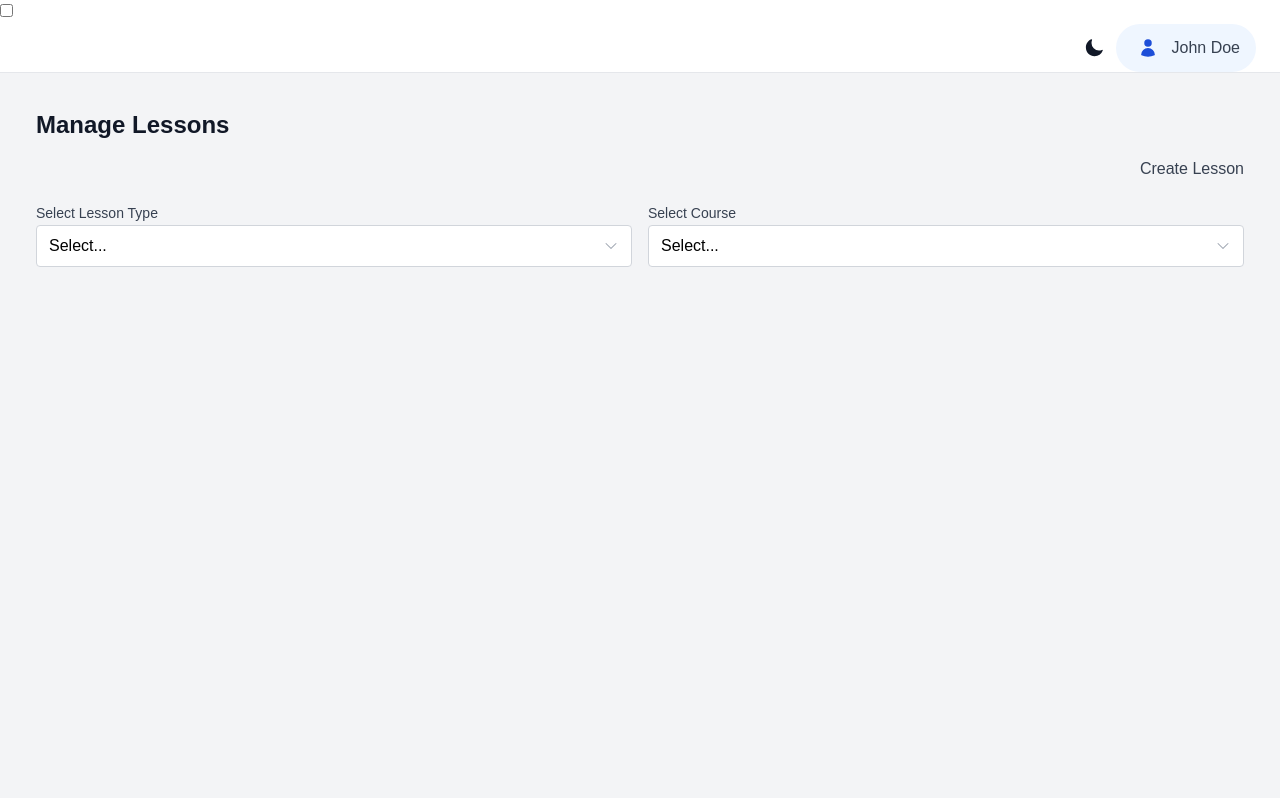
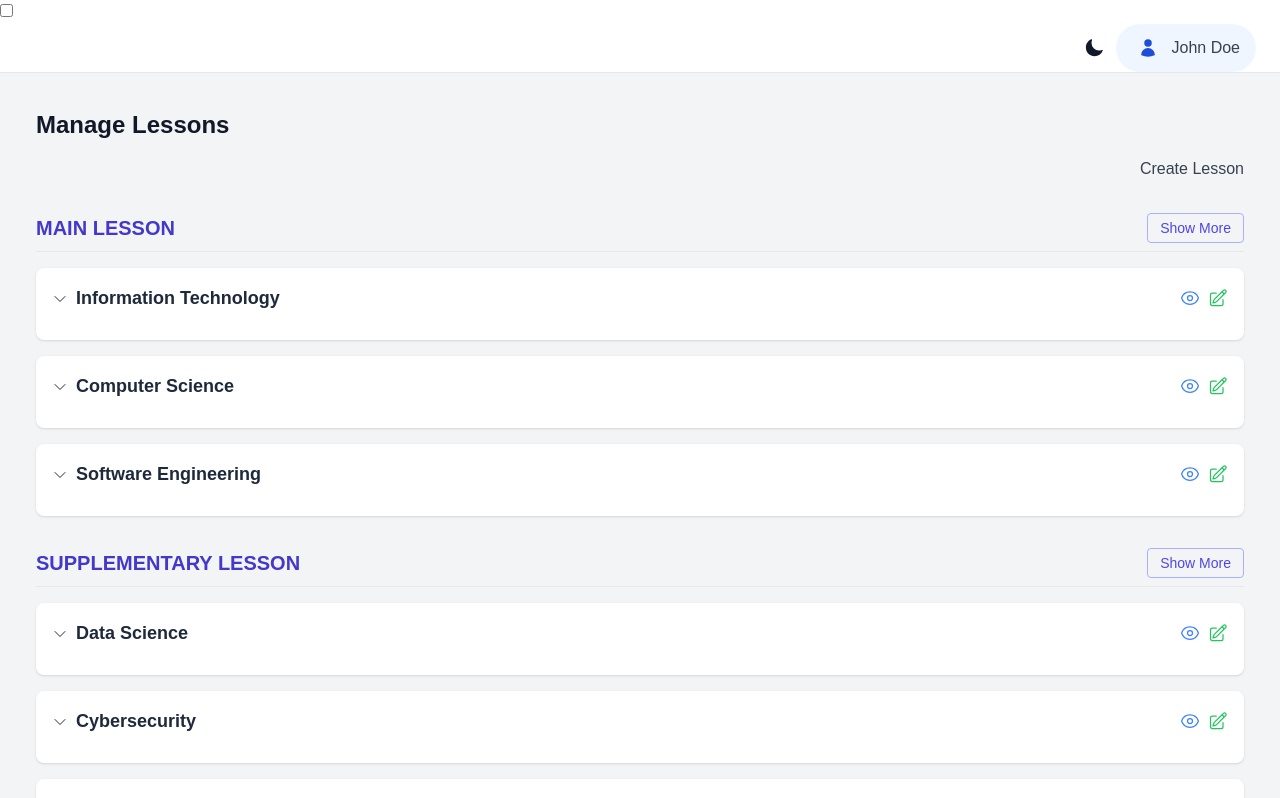
Before and after one commit to Uma-MCMXC/self-paced-learning, a Next.js app in the folder frontend/: page /lecturer/lesson/manage in a window 1280 px wide. Shown: the top 798 px of the page. Built offline with nearby package versions, Linux system fonts and the light colour scheme.

Commit message:
frontend: edit show lesson

```diff
--- a/frontend/app/lecturer/lesson/manage/page.tsx
+++ b/frontend/app/lecturer/lesson/manage/page.tsx
@@ -5,7 +5,6 @@ import PageContainer from '@/app/components/ui/PageContainer'
 import Button from '@/app/components/ui/Button'
 import StatusToggleButton from '@/app/components/ui/StatusToggleButton'
 import Toast from '@/app/components/ui/Toast'
-import SelectInput from '@/app/components/ui/SelectInput'
 import CardContainer from '@/app/components/ui/CardContainer'
 import FormInput from '@/app/components/ui/FormInput'
 import Badge from '@/app/components/ui/Badge'
@@ -13,50 +12,140 @@ import {
   EyeIcon,
   PencilSquareIcon,
   TrashIcon,
-  ArrowsUpDownIcon,
   ClockIcon,
   CalendarDaysIcon,
   BookOpenIcon,
   VideoCameraIcon,
   DocumentIcon,
   LinkIcon,
+  ChevronDownIcon,
+  ChevronUpIcon,
 } from '@heroicons/react/24/outline'
 import Link from 'next/link'
 
+// sampleLessons remains unchanged
 const sampleLessons = [
+  // 🟦 MAIN LESSONS
   {
     id: '1',
     course: 'Information Technology',
     type: 'Main Lesson',
-    lessons: Array.from({ length: 10 }, (_, i) => ({
-      id: `1.${i + 1}`,
-      title: `บทที่ ${i + 1}`,
+    lessons: [
+      {
+        id: '1.1',
+        title: 'บทที่ 1: Introduction to IT',
         updatedAt: '2025-04-01',
-      duration: `${5 + i} mins`,
-      sub:
-        i % 2 === 0
-          ? Array.from({ length: 2 }, (_, j) => ({
-              id: `1.${i + 1}.${j + 1}`,
-              title: `บทที่ ${i + 1}.${j + 1}`,
-            }))
-          : [],
-      status: i % 3 === 0 ? 'inactive' : 'active',
-      instructors: [`Dr. ${i % 2 === 0 ? 'Bob' : 'Alice'}`],
-      videoUrl: 'https://youtu.be/sample',
-      pdfUrl: '/docs/sample.pdf',
-      files: [{ name: 'slide.pdf' }, { name: 'quiz.docx' }],
-    })),
+        duration: '10 mins',
+        sub: [],
+        status: 'active',
+        instructors: ['Dr. Bob'],
+        videoUrl: 'https://youtu.be/sample1',
+        pdfUrl: '/docs/sample1.pdf',
+        files: [],
+      },
+      {
+        id: '1.2',
+        title: 'บทที่ 2: Computer Hardware',
+        updatedAt: '2025-04-02',
+        duration: '12 mins',
+        sub: [],
+        status: 'active',
+        instructors: ['Dr. Alice'],
+        videoUrl: 'https://youtu.be/sample2',
+        pdfUrl: '/docs/sample2.pdf',
+        files: [],
+      },
+    ],
   },
   {
     id: '2',
+    course: 'Computer Science',
+    type: 'Main Lesson',
+    lessons: [
+      {
+        id: '2.1',
+        title: 'บทที่ 1: Algorithms',
+        updatedAt: '2025-04-03',
+        duration: '15 mins',
+        sub: [],
+        status: 'inactive',
+        instructors: ['Dr. John'],
+        videoUrl: '',
+        pdfUrl: '',
+        files: [],
+      },
+    ],
+  },
+  {
+    id: '3',
+    course: 'Software Engineering',
+    type: 'Main Lesson',
+    lessons: [
+      {
+        id: '3.1',
+        title: 'บทที่ 1: Software Development Life Cycle',
+        updatedAt: '2025-04-04',
+        duration: '9 mins',
+        sub: [],
+        status: 'active',
+        instructors: ['Dr. Kim'],
+        videoUrl: '',
+        pdfUrl: '',
+        files: [],
+      },
+    ],
+  },
+  {
+    id: '4',
+    course: 'Web Development',
+    type: 'Main Lesson',
+    lessons: [
+      {
+        id: '4.1',
+        title: 'บทที่ 1: HTML Basics',
+        updatedAt: '2025-04-05',
+        duration: '11 mins',
+        sub: [],
+        status: 'active',
+        instructors: ['Dr. Sam'],
+        videoUrl: 'https://youtu.be/sample-html',
+        pdfUrl: '',
+        files: [],
+      },
+    ],
+  },
+  {
+    id: '5',
+    course: 'Database Systems',
+    type: 'Main Lesson',
+    lessons: [
+      {
+        id: '5.1',
+        title: 'บทที่ 1: Relational Databases',
+        updatedAt: '2025-04-06',
+        duration: '13 mins',
+        sub: [],
+        status: 'active',
+        instructors: ['Dr. Nina'],
+        videoUrl: '',
+        pdfUrl: '/docs/db.pdf',
+        files: [],
+      },
+    ],
+  },
+
+  // 🟩 SUPPLEMENTARY LESSONS
+  {
+    id: '6',
     course: 'Data Science',
     type: 'Supplementary Lesson',
     lessons: [
       {
-        id: '2.1',
-        title: 'บทที่ 1',
-        updatedAt: '2025-04-15',
+        id: '6.1',
+        title: 'เสริม: Data Cleaning',
+        updatedAt: '2025-04-07',
         duration: '7 mins',
+        sub: [],
         status: 'active',
         instructors: ['Dr. Lisa'],
         videoUrl: '',
@@ -66,17 +155,75 @@ const sampleLessons = [
     ],
   },
   {
-    id: '3',
-    course: 'Computer Science',
-    type: 'Main Lesson',
+    id: '7',
+    course: 'Cybersecurity',
+    type: 'Supplementary Lesson',
     lessons: [
       {
-        id: '3.1',
-        title: 'บทที่ 1',
-        updatedAt: '2025-03-30',
-        duration: '8 mins',
+        id: '7.1',
+        title: 'เสริม: Password Management',
+        updatedAt: '2025-04-08',
+        duration: '5 mins',
+        sub: [],
+        status: 'active',
+        instructors: ['Dr. Ray'],
+        videoUrl: '',
+        pdfUrl: '',
+        files: [],
+      },
+    ],
+  },
+  {
+    id: '8',
+    course: 'Cloud Computing',
+    type: 'Supplementary Lesson',
+    lessons: [
+      {
+        id: '8.1',
+        title: 'เสริม: Intro to AWS',
+        updatedAt: '2025-04-09',
+        duration: '6 mins',
+        sub: [],
         status: 'inactive',
-        instructors: ['Dr. John'],
+        instructors: ['Dr. Kate'],
+        videoUrl: '',
+        pdfUrl: '',
+        files: [],
+      },
+    ],
+  },
+  {
+    id: '9',
+    course: 'AI Fundamentals',
+    type: 'Supplementary Lesson',
+    lessons: [
+      {
+        id: '9.1',
+        title: 'เสริม: AI Ethics',
+        updatedAt: '2025-04-10',
+        duration: '9 mins',
+        sub: [],
+        status: 'active',
+        instructors: ['Dr. Ben'],
+        videoUrl: '',
+        pdfUrl: '',
+        files: [],
+      },
+    ],
+  },
+  {
+    id: '10',
+    course: 'IoT Basics',
+    type: 'Supplementary Lesson',
+    lessons: [
+      {
+        id: '10.1',
+        title: 'เสริม: Sensor Networks',
+        updatedAt: '2025-04-11',
+        duration: '10 mins',
+        sub: [],
+        status: 'active',
+        instructors: ['Dr. June'],
         videoUrl: '',
         pdfUrl: '',
         files: [],
@@ -85,16 +232,10 @@ const sampleLessons = [
   },
 ]
 
-const reportOptions = [
-  { label: 'Main Lesson', value: 'Main Lesson' },
-  { label: 'Supplementary Lesson', value: 'Supplementary Lesson' },
-]
-
 export default function LessonCardPage() {
   const [toastMsg, setToastMsg] = useState<string | null>(null)
-  const [selectedCourseId, setSelectedCourseId] = useState<string>('')
-  const [selectedReport, setSelectedReport] = useState<string>('')
-  const [search, setSearch] = useState<string>('')
+  const [expandedCourses, setExpandedCourses] = useState<string[]>([])
+  const [showAllCourses, setShowAllCourses] = useState<Record<string, boolean>>({})
 
   const toggleStatus = (courseId: string, lessonId: string) => {
     const course = sampleLessons.find((s) => s.id === courseId)
@@ -106,175 +247,161 @@ export default function LessonCardPage() {
     }
   }
 
-  const filteredCourses = sampleLessons.filter(
-    (c) => c.id === selectedCourseId && c.type === selectedReport
+  const toggleCourseExpand = (courseId: string) => {
+    setExpandedCourses((prev) =>
+      prev.includes(courseId) ? prev.filter((id) => id !== courseId) : [...prev, courseId]
     )
-  const selectedCourse = filteredCourses[0]
+  }
+
+  const toggleShowAllCourses = (type: string) => {
+    setShowAllCourses((prev) => ({ ...prev, [type]: !prev[type] }))
+  }
 
   const renderLessonCard = (lesson: any, courseId: string) => (
-    <CardContainer key={lesson.id} className="shadow-md">
-      {/* Title + ID */}
+    <CardContainer key={lesson.id} className="shadow border border-gray-200 dark:border-gray-700">
       <div className="flex justify-between items-start">
-        <div>
-          <div className="text-lg font-semibold text-gray-900 dark:text-white">{lesson.title}</div>
-        </div>
-        <div className="text-sm text-gray-500 dark:text-gray-400 flex flex-col items-end gap-1 whitespace-nowrap">
+        <div className="text-base font-semibold text-gray-900 dark:text-white">{lesson.title}</div>
+        <div className="text-sm text-gray-500 dark:text-gray-400 flex flex-col items-end gap-1">
           <span className="flex items-center gap-1">
-            <ClockIcon className="w-4 h-4" />
-            {lesson.duration}
+            <ClockIcon className="w-4 h-4" /> {lesson.duration}
           </span>
           <span className="flex items-center gap-1">
-            <CalendarDaysIcon className="w-4 h-4" />
-            {lesson.updatedAt}
+            <CalendarDaysIcon className="w-4 h-4" /> {lesson.updatedAt}
           </span>
         </div>
       </div>
-
-      {/* Summary Info */}
       <div className="mt-2 grid grid-cols-1 md:grid-cols-2 gap-2 text-sm text-gray-600 dark:text-gray-300">
         {lesson.sub?.length > 0 && (
-          <div>
-            <span className="flex items-center gap-1">
-              <BookOpenIcon className="w-4 h-4" /> Topic-lessons: {lesson.sub.length} บท
-            </span>
+          <div className="flex items-center gap-1">
+            <BookOpenIcon className="w-4 h-4" /> {lesson.sub.length} Topics
           </div>
         )}
         {lesson.videoUrl && (
-          <div>
-            <span className="flex items-center gap-1">
-              <VideoCameraIcon className="w-4 h-4" /> Video:{' '}
+          <div className="flex items-center gap-1">
+            <VideoCameraIcon className="w-4 h-4" />
             <a
               href={lesson.videoUrl}
+              className="text-blue-500 hover:underline"
               target="_blank"
-                className="text-blue-500 hover:underline"
               rel="noopener noreferrer"
             >
               Watch
             </a>
-            </span>
           </div>
         )}
         {lesson.pdfUrl && (
-          <div>
-            <span className="flex items-center gap-1">
-              <DocumentIcon className="w-4 h-4" /> PDF:{' '}
+          <div className="flex items-center gap-1">
+            <DocumentIcon className="w-4 h-4" />
             <a
               href={lesson.pdfUrl}
+              className="text-blue-500 hover:underline"
               target="_blank"
-                className="text-blue-500 hover:underline"
               rel="noopener noreferrer"
             >
-                View
+              View PDF
             </a>
-            </span>
           </div>
         )}
         {lesson.files?.length > 0 && (
-          <div>
-            <span className="flex items-center gap-1">
-              <LinkIcon className="w-4 h-4" /> Link:{' '}
-              <a
-                href={lesson.pdfUrl}
-                target="_blank"
-                className="text-blue-500 hover:underline"
-                rel="noopener noreferrer"
-              >
-                View
-              </a>
-            </span>
+          <div className="flex items-center gap-1">
+            <LinkIcon className="w-4 h-4" /> {lesson.files.length} Attachments
           </div>
         )}
       </div>
-
-      {/* Instructor */}
-      <div className="text-sm mt-3 text-gray-700 dark:text-gray-300">
+      <div className="mt-3 text-sm text-gray-700 dark:text-gray-300">
         👨‍🏫 <span className="font-medium">Instructors:</span> {lesson.instructors.join(', ')}
       </div>
-
-      {/* Action Buttons */}
       <div className="mt-3 flex justify-between items-center">
         <div className="flex items-center gap-2">
           <StatusToggleButton
             status={lesson.status}
             onClick={() => toggleStatus(courseId, lesson.id)}
           />
-          <Badge variant="neutral" className="badge-md border badge-soft border-gray-800">
+          <Badge variant="neutral" className="text-xs border">
             #ID: {lesson.id}
           </Badge>
         </div>
-
-        <div className="flex gap-3">
-          <Link href={`/lecturer/lesson/edit/${lesson.id}`} title="Edit">
-            <PencilSquareIcon className="w-5 h-5 text-green-500 hover:text-green-700" />
+        <div className="flex gap-2">
+          <Link href={`/lecturer/lesson/view/${courseId}`}>
+            <EyeIcon className="w-4 h-4 text-blue-500 hover:text-blue-700" />
           </Link>
-          <button title="Delete">
-            <TrashIcon className="w-5 h-5 text-red-500 hover:text-red-700" />
-          </button>
+          <Link href={`/lecturer/lesson/edit/order-course/${courseId}`}>
+            <PencilSquareIcon className="w-4 h-4 text-green-500 hover:text-green-700" />
+          </Link>
+          <TrashIcon className="w-4 h-4 text-red-500 hover:text-red-700 cursor-pointer" />
         </div>
       </div>
     </CardContainer>
   )
 
+  const groupedLessons = sampleLessons.reduce(
+    (acc, course) => {
+      const type = course.type
+      if (!acc[type]) acc[type] = []
+      acc[type].push(course)
+      return acc
+    },
+    {} as Record<string, typeof sampleLessons>
+  )
+
   return (
     <PageContainer title="Manage Lessons">
-      <div className="mb-5 text-end">
-        <Link href="/lecturer/lesson/create" title="Create Lesson">
+      <div className="mb-8 text-end">
+        <Link href="/lecturer/lesson/create">
           <Button label="Create Lesson" variant="success" />
         </Link>
       </div>
       {toastMsg && <Toast message={toastMsg} type="success" />}
 
-      <div className="grid grid-cols-1 md:grid-cols-2 gap-4 mb-6">
-        <SelectInput
-          id="reportType"
-          label="Select Lesson Type"
-          value={selectedReport}
-          onChange={setSelectedReport}
-          options={reportOptions}
-        />
-        <SelectInput
-          id="course"
-          label="Select Course"
-          value={selectedCourseId}
-          onChange={setSelectedCourseId}
-          options={sampleLessons.map((s) => ({ label: s.course, value: s.id }))}
-        />
+      {Object.entries(groupedLessons).map(([type, courses]) => (
+        <div key={type} className="mb-8">
+          <div className="flex justify-between items-center mb-4 border-b pb-2">
+            <h2 className="text-xl font-bold text-indigo-700 dark:text-white">
+              {type.toUpperCase()}
+            </h2>
+            {courses.length > 3 && (
+              <button
+                className="text-sm text-indigo-600 border border-indigo-300 hover:bg-indigo-50 px-3 py-1 rounded"
+                onClick={() => toggleShowAllCourses(type)}
+              >
+                {showAllCourses[type] ? 'Show Less' : 'Show More'}
+              </button>
+            )}
           </div>
 
-      {selectedReport && selectedCourse && (
-        <div className="bg-gray-50 dark:bg-slate-900 p-4 rounded-xl">
-          <div className="flex items-center justify-between mb-4 border-b pb-2">
-            <div className="text-xl font-bold text-indigo-700 dark:text-white">
-              {selectedReport.toUpperCase()}: {selectedCourse.course}
-            </div>
-            <div className="flex gap-3">
-              <Link href={`/lecturer/lesson/view/${selectedCourse.id}`} title="View Lesson">
+          {(showAllCourses[type] ? courses : courses.slice(0, 3)).map((course) => (
+            <div key={course.id} className="bg-white dark:bg-slate-900 p-4 rounded-lg shadow mb-4">
+              <div className="flex items-center justify-between mb-3">
+                {/* ชื่อรายวิชา */}
+                <button
+                  className="text-lg font-semibold text-slate-800 dark:text-white hover:text-indigo-600 transition"
+                  onClick={() => toggleCourseExpand(course.id)}
+                >
+                  {expandedCourses.includes(course.id) ? (
+                    <ChevronUpIcon className="inline w-4 h-4 mr-2" />
+                  ) : (
+                    <ChevronDownIcon className="inline w-4 h-4 mr-2" />
+                  )}
+                  {course.course}
+                </button>
+                <div className="flex gap-2">
+                  <Link href={`/lecturer/lesson/view/${course.id}`}>
                     <EyeIcon className="w-5 h-5 text-blue-500 hover:text-blue-700" />
                   </Link>
-              <Link
-                href={`/lecturer/lesson/edit/order-course/${selectedCourse.id}`}
-                title="Edit Order Course"
-              >
+                  <Link href={`/lecturer/lesson/edit/order-course/${course.id}`}>
                     <PencilSquareIcon className="w-5 h-5 text-green-500 hover:text-green-700" />
                   </Link>
                 </div>
               </div>
-          <div className="mb-3">
-            <FormInput
-              id="lesson-search"
-              name="lessonSearch"
-              label="Search"
-              placeholder="Search lessons..."
-              value={search}
-              onChange={(e) => setSearch(e.target.value)}
-            />
-          </div>
-          {/* show lesson */}
-          <div className="grid grid-cols-1 md:grid-cols-2 gap-x-4 gap-y-2">
-            {selectedCourse.lessons.map((lesson) => renderLessonCard(lesson, selectedCourse.id))}
-          </div>
+              {expandedCourses.includes(course.id) && (
+                <div className="grid grid-cols-1 md:grid-cols-2 gap-4">
+                  {course.lessons.map((lesson) => renderLessonCard(lesson, course.id))}
                 </div>
               )}
+            </div>
+          ))}
+        </div>
+      ))}
     </PageContainer>
   )
 }
```
Also changed, not shown: 2 other files (tests, documents, lock files or other folders). Lines whose indentation alone changed are shown as unchanged.
